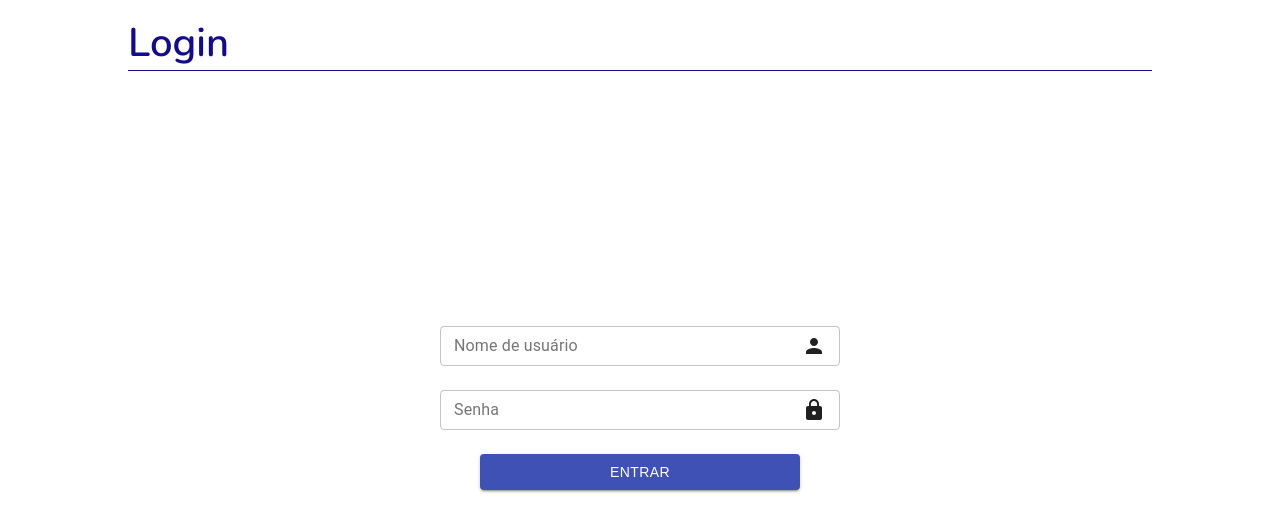
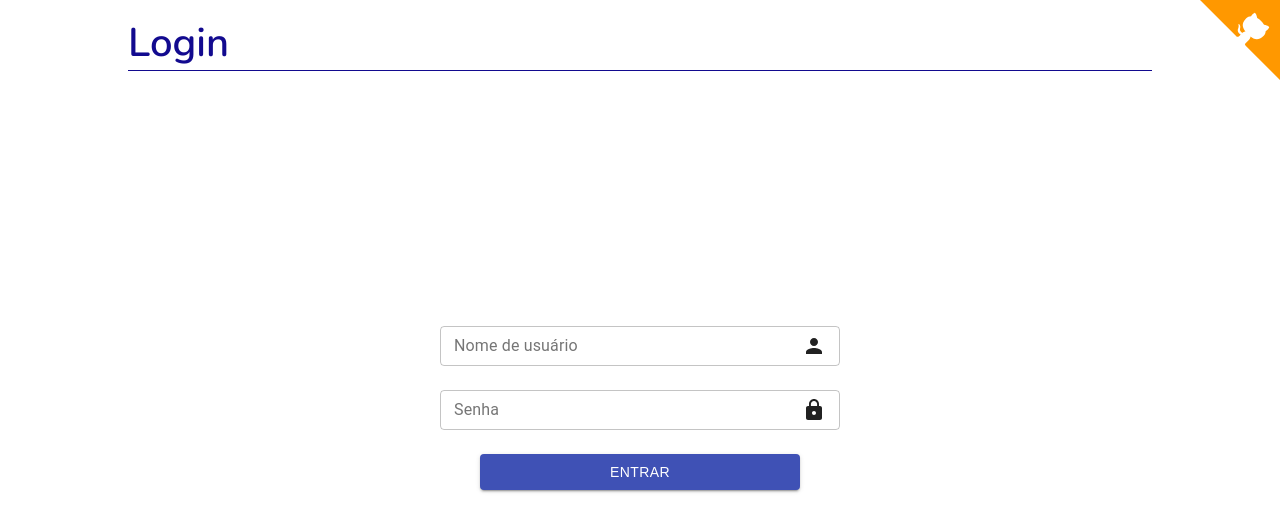
Before and after one commit to arthurDamiani/gerenciadorCadastro, a React (Create React App) app: page / in a window 1280 px wide. Shown: the top 532 px of the page. Built offline with nearby package versions, Linux system fonts and the light colour scheme.

Commit message:
feat: github corner

```diff
--- a/src/App.js
+++ b/src/App.js
@@ -1,8 +1,12 @@
 import Routes from './routes'
+import GitHubCorner from './components/GitHubCorner'
 
 function App() {
   return (
-    <Routes />
+    <>
+      <GitHubCorner projectUrl='https://github.com/arthurDamiani/gerenciadorCadastro' />
+      <Routes />
+    </>
   );
 }
 
--- /dev/null
+++ b/src/components/GitHubCorner/index.js
@@ -0,0 +1,17 @@
+import React from 'react'
+import './style.css'
+
+
+export default function GitHubCorner({ projectUrl }) {
+  return (
+    <div className='wrapper'>
+      <a href={projectUrl} target="_blank" rel="noreferrer">
+        <svg className="githubCorner svg-wrapper" width="80" height="80" viewBox="0 0 250 250" aria-hidden="true">
+          <path d="M0,0 L115,115 L130,115 L142,142 L250,250 L250,0 Z" />
+          <path d="M128.3,109.0 C113.8,99.7 119.0,89.6 119.0,89.6 C122.0,82.7 120.5,78.6 120.5,78.6 C119.2,72.0 123.4,76.3 123.4,76.3 C127.3,80.9 125.5,87.3 125.5,87.3 C122.9,97.6 130.6,101.9 134.4,103.2" fill="currentColor" style={{ transformOrigin: '130px 106px' }} className="octo-arm" />
+          <path d="M115.0,115.0 C114.9,115.1 118.7,116.5 119.8,115.4 L133.7,101.6 C136.9,99.2 139.9,98.4 142.2,98.6 C133.8,88.0 127.5,74.4 143.8,58.0 C148.5,53.4 154.0,51.2 159.7,51.0 C160.3,49.4 163.2,43.6 171.4,40.1 C171.4,40.1 176.1,42.5 178.8,56.2 C183.1,58.6 187.2,61.8 190.9,65.4 C194.5,69.0 197.7,73.2 200.1,77.6 C213.8,80.2 216.3,84.9 216.3,84.9 C212.7,93.1 206.9,96.0 205.4,96.6 C205.1,102.4 203.0,107.8 198.3,112.5 C181.9,128.9 168.3,122.5 157.7,114.1 C157.9,116.9 156.7,120.9 152.7,124.9 L141.0,136.5 C139.8,137.7 141.6,141.9 141.8,141.8 Z" fill="currentColor" className="octo-body" />
+        </svg>
+      </a>
+    </div>
+  );
+}
--- /dev/null
+++ b/src/components/GitHubCorner/style.css
@@ -0,0 +1,32 @@
+.wrapper {
+    position: absolute;
+    top: 0;
+    border: 0;
+    right: 0;
+}
+
+.svg-wrapper {
+    fill: #ff9800;
+    color: #fff;
+    cursor: pointer;
+}
+
+.svg-wrapper:hover .octo-arm {
+    animation:octocat-wave 560ms ease-in-out;
+}
+
+@keyframes  octocat-wave {
+    0%,100%{transform:rotate(0)}
+    20%,60%{transform:rotate(-25deg)}
+    40%,80%{transform:rotate(10deg)}
+}
+
+@media (max-width:500px) {
+    .svg-wrapper:hover .octo-arm {
+        animation:none;
+    }
+
+    .svg-wrapper .octo-arm {
+        animation:octocat-wave 560ms ease-in-out;
+    }
+}
```
Also changed, not shown: 1 other file (tests, documents, lock files or other folders).
